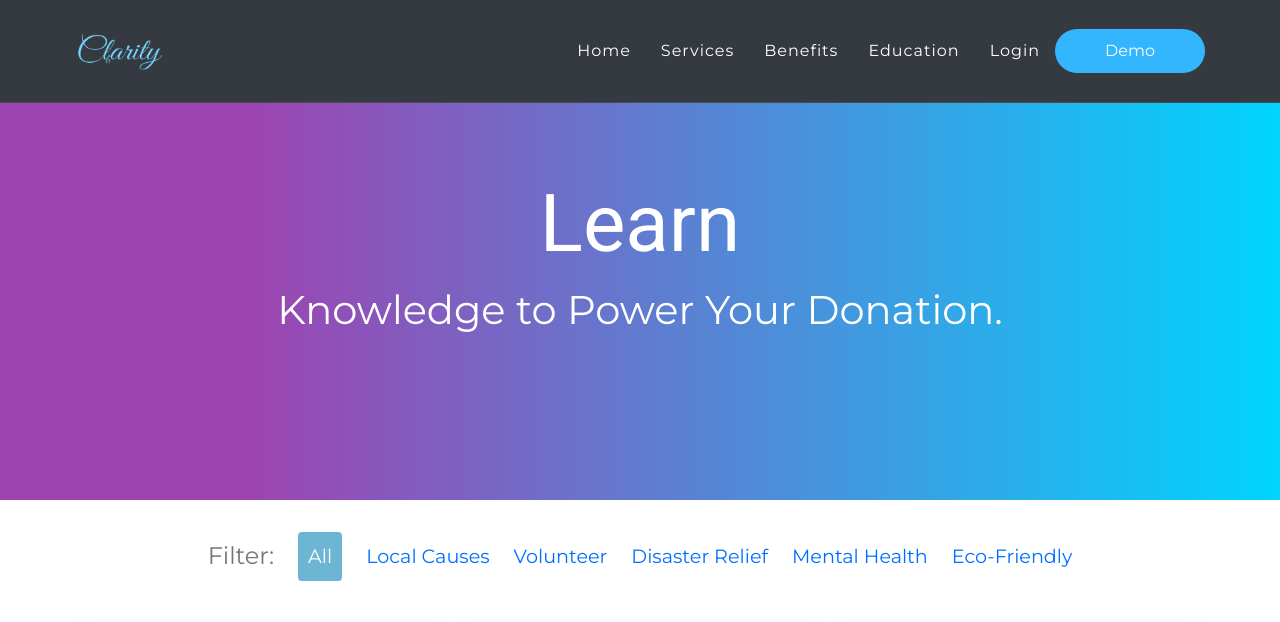
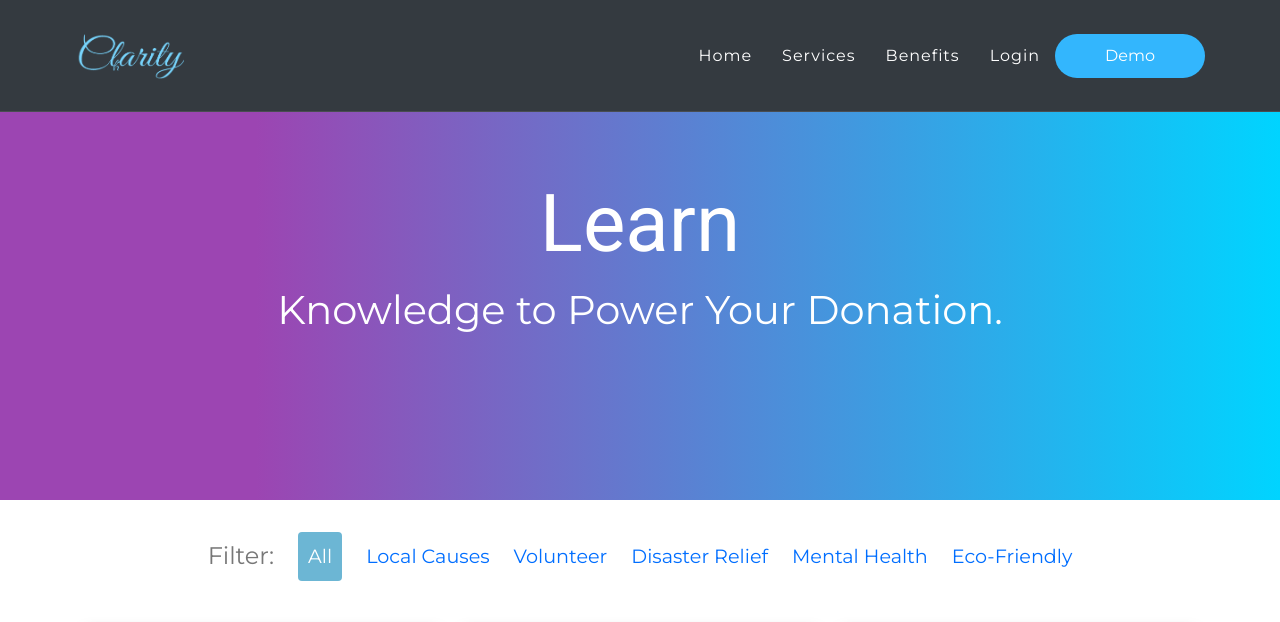
Before and after one commit to RoshDaboss123/RoshDaboss123.github.io, a plain HTML site: page blog.html in a window 1280 px wide. Shown: the top 622 px of the page. Drawn offline with nearby package versions, Linux system fonts and the light colour scheme; a web font is replaced by a local one.

Commit message:
Update blog.html

```diff
--- a/blog.html
+++ b/blog.html
@@ -13,6 +13,7 @@
         <link href="lib/owlcarousel/assets/owl.carousel.min.css" rel="stylesheet">
         <link href="style.css" rel="stylesheet">
         <link href="blog.css" rel="stylesheet">
+        <link rel="icon" href="img/mini_clharitylogo_transparent4.png">
         <link rel='stylesheet' type ="text/css" href = "https://unpkg.com/boxicons@2.1.4/css/boxicons.min.css">
     </head>
 
@@ -41,7 +42,6 @@
                         </div>
                         <a href="#contact" class="nav-item nav-link">Contact</a>
                         -->
-                        <a href="blog.html" class="nav-item nav-link">Education</a>
                         <a href="login.html" class="nav-item nav-link">Login</a>
                         <a href="demo.html" class="cta"><button>Demo</button></a>
                     </div>
@@ -59,7 +59,6 @@
                         <a href="index.html" class="nav-item nav-link">Home</a>
                         <a href="services.html" class="nav-item nav-link">Services</a>
                         <a href="benefits.html" class="nav-item nav-link">Benefits</a>
-                        <a href="blog.html" class="nav-item nav-link">Education</a>
                         <a href="login.html" class="nav-item nav-link">Login</a>
                         <a href="demo.html" class="cta"><button>Demo</button></a>
                     </div>
@@ -314,7 +313,6 @@
                             <a href="services.html">Services</a>
                             <a href="#ourteam">Our Team</a>
                             <a href="#contact">Contact Us</a>
-                            <a href = "blog.html">Education</a>
                             <a href="demo.html">Demo</a>
 
                         </div>
```
